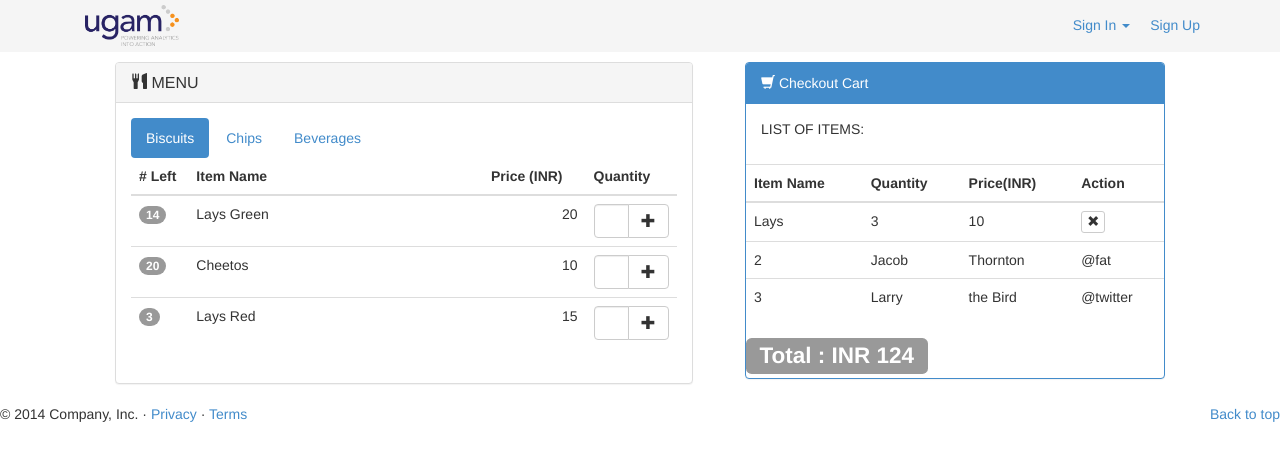
After one commit to Sarin1204/BlrCafe, a Django app: page /Cafe/menu in a window 1280 px wide. The commit adds this page. Shown: the top 461 px of the page. Run offline with Django 3.2, Linux system fonts and the light colour scheme; parts of the project's set-up code (start-up, migrations or seed data) failed here and were passed over; some libraries are stand-ins or nearby versions.

Commit message:
Menu page added.

```diff
--- a/CafeProject/Cafe/templates/Cafe/index.html
+++ b/CafeProject/Cafe/templates/Cafe/index.html
@@ -31,7 +31,7 @@
   <div class="navbar-wrapper">
       <div class="container">
 
-        <div class="navbar navbar-inverse navbar-static-top" role="navigation">
+        <div class="navbar navbar-static-top" role="navigation" style="background-color:white">
           <div class="container">
             <div class="navbar-header">
               <button type="button" class="navbar-toggle" data-toggle="collapse" data-target=".navbar-collapse">
@@ -40,7 +40,7 @@
                 <span class="icon-bar"></span>
                 <span class="icon-bar"></span>
               </button>
-              <a class="navbar-brand" href="#">Ugam</a>
+              <img class="navbar-brand"   style="height: 51px;width: 124px;padding-bottom: 0px;" src="{% static 'Cafe/img/ugam_logo.png' %}" href="www.ugamsolutions.com"></img>
             </div>
             <div class="navbar-collapse collapse">
               <ul class="nav navbar-nav pull-right">
--- /dev/null
+++ b/CafeProject/Cafe/templates/Cafe/menuCafe.html
@@ -0,0 +1,326 @@
+<!DOCTYPE html>
+<html lang="en">
+  <head>
+    <meta charset="utf-8">
+    <meta http-equiv="X-UA-Compatible" content="IE=edge">
+    <meta name="viewport" content="width=device-width, initial-scale=1">
+    <meta name="description" content="">
+    <meta name="author" content="">
+    <link rel="shortcut icon" href="ico/favicon.ico">
+
+    <title>BLR-Cafe</title>
+
+    <!-- Bootstrap core CSS -->
+<link href="css/bootstrap.css" rel="stylesheet">
+
+    <!-- Just for debugging purposes. Don't actually copy this line! -->
+    <!--[if lt IE 9]><script src="../../assets/js/ie8-responsive-file-warning.js"></script><![endif]-->
+
+    <!-- HTML5 shim and Respond.js IE8 support of HTML5 elements and media queries -->
+    <!--[if lt IE 9]>
+      <script src="https://oss.maxcdn.com/libs/html5shiv/3.7.0/html5shiv.js"></script>
+      <script src="https://oss.maxcdn.com/libs/respond.js/1.4.2/respond.min.js"></script>
+    <![endif]-->
+	{% load staticfiles %}
+    <!-- Custom styles for this template -->
+    <link href="{% static 'Cafe/css/bootstrap.css' %}" rel="stylesheet">
+  </head>
+  <body>
+  <!-- NAVBAR
+================================================== -->
+  <div class="navbar-wrapper" style="background-color:whitesmoke">
+      <div class="container">
+
+          <div class="navbar navbar-static-top" role="navigation" style="margin-bottom:0px">
+
+          <div class="container">
+            <div class="navbar-header">
+              <button type="button" class="navbar-toggle" data-toggle="collapse" data-target=".navbar-collapse">
+                <span class="sr-only">Toggle navigation</span>
+                <span class="icon-bar"></span>
+                <span class="icon-bar"></span>
+                <span class="icon-bar"></span>
+              </button>
+              <img class="navbar-brand"   style="height: 51px;width: 124px;padding-bottom: 5px;padding-top: 5px" src="{% static 'Cafe/img/ugam_logo.png' %}" href="www.ugamsolutions.com"></img>
+            </div>
+            <div class="navbar-collapse collapse">
+              <ul class="nav navbar-nav pull-right">
+          <li class="divider-vertical"></li>
+          <li class="dropdown">
+            <a class="dropdown-toggle" href="#" data-toggle="dropdown">Sign In <strong class="caret"></strong></a>
+            <div class="dropdown-menu" style="padding: 15px; padding-bottom: 0px;">
+			<!-- Login form here -->
+			<form action="[YOUR ACTION]" method="post" accept-charset="UTF-8">
+	<label>Username:</label>
+  <input id="user_username" style="margin-bottom: 15px;" type="text" name="user[username]" size="30" />
+  <label>Password:</label>
+  <input id="user_password" style="margin-bottom: 15px;" type="password" name="user[password]" size="30" />
+  <input id="user_remember_me" style="float: left; margin-right: 10px;" type="checkbox" name="user[remember_me]" value="1" />
+  <label class="string optional" for="user_remember_me"> Remember me</label>
+
+  <input class="btn btn-primary" style="clear: left; width: 100%; height: 32px; font-size: 13px;" type="submit" name="commit" value="Sign In" />
+
+</form>
+<br/>
+			</div>
+			<li style="position:relative; left:-10px"><a href="/users/sign_up">Sign Up</a></li>
+
+
+
+          </li>
+              </ul>
+            </div>
+          </div>
+        </div>
+
+      </div>
+    </div>
+	<!-- Modal window html form -->
+
+
+   <!--  Carousel - consult the Twitter Bootstrap docs at
+      http://twitter.github.com/bootstrap/javascript.html#carousel -->
+	  <div id="main_template" style="margin-left: 115px;margin-right: 115px;margin-top:10px">
+	<div class="panel panel-default" style="width:55%;display:inline-block">
+  <div class="panel-heading">
+    <h3 class="panel-title"><span class="glyphicon glyphicon-cutlery"></span>  MENU</h3>
+  </div>
+  <div class="panel-body">
+  <ul class="nav nav-pills" id="menu-pills">
+  <li class="active"><a href="#list_biscuits">Biscuits</a></li>
+  <li><a href="#list_chips">Chips</a></li>
+  <li><a href="#list_beverages">Beverages</a></li>
+</ul>
+
+<div id="menu-pillsContent" class="tab-content">
+
+
+<div class="list-group tab-pane fade in active " id="list_chips">
+
+  <table class="table table-hover">
+  <thead>
+    <tr>
+      <th width="70"># Left</th>
+      <th width="500">Item Name</th>
+      <th width="150">Price (INR)</th>
+      <th width="100">Quantity</th>
+    </tr>
+  </thead>
+  <tbody>
+    <tr>
+      <td><span class="badge">14</span></td>
+      <td>Lays Green</td>
+      <td align="right">20</td>
+      <td><div class="input-group">
+      <input type="text" class="form-control" >
+      <span class="input-group-btn">
+        <button class="btn btn-default" type="button"><span class="glyphicon glyphicon-plus"></span></button>
+      </span>
+    </div></td>
+
+    </tr>
+    <tr>
+      <td><span class="badge">20</span></td>
+      <td>Cheetos</td>
+      <td align="right">10</td>
+      <td><div class="input-group">
+      <input type="text" class="form-control" >
+      <span class="input-group-btn">
+        <button class="btn btn-default" type="button"><span class="glyphicon glyphicon-plus"></span></button>
+      </span>
+    </div></td>
+
+    </tr>
+    <tr>
+      <td><span class="badge">3</span></td>
+      <td>Lays Red</td>
+      <td align="right">15</td>
+      <td><div class="input-group">
+      <input type="text" class="form-control" >
+      <span class="input-group-btn">
+        <button class="btn btn-default" type="button"><span class="glyphicon glyphicon-plus"></span></button>
+      </span>
+    </div></td>
+
+    </tr>
+  </tbody>
+</table>
+</div>
+
+<div class="list-group tab-pane fade" id="list_biscuits">
+  <table class="table table-hover">
+  <thead>
+    <tr>
+      <th width="70"># Left</th>
+      <th width="500">Item Name</th>
+      <th width="150">Price (INR)</th>
+      <th width="100">Quantity</th>
+    </tr>
+  </thead>
+  <tbody>
+    <tr>
+      <td><span class="badge">14</span></td>
+      <td>Hide & Seek</td>
+      <td>20</td>
+      <td><div class="input-group">
+      <input type="text" class="form-control" >
+      <span class="input-group-btn">
+        <button class="btn btn-default" type="button"><span class="glyphicon glyphicon-plus"></span></button>
+      </span>
+    </div></td>
+
+    </tr>
+    <tr>
+      <td><span class="badge">20</span></td>
+      <td>Oreos</td>
+      <td>10</td>
+      <td><div class="input-group">
+      <input type="text" class="form-control" >
+      <span class="input-group-btn">
+        <button class="btn btn-default" type="button"><span class="glyphicon glyphicon-plus"></span></button>
+      </span>
+    </div></td>
+
+    </tr>
+    <tr>
+      <td><span class="badge">3</span></td>
+      <td>50 - 50</td>
+      <td>15</td>
+      <td><div class="input-group">
+      <input type="text" class="form-control" >
+      <span class="input-group-btn">
+        <button class="btn btn-default" type="button"><span class="glyphicon glyphicon-plus"></span></button>
+      </span>
+    </div></td>
+
+    </tr>
+  </tbody>
+</table>
+</div>
+
+<div class="list-group tab-pane fade" id="list_beverages">
+  <table class="table table-hover">
+  <thead>
+    <tr>
+      <th width="70"># Left</th>
+      <th width="500">Item Name</th>
+      <th width="150">Price (INR)</th>
+      <th width="100">Quantity</th>
+    </tr>
+  </thead>
+  <tbody>
+    <tr>
+      <td><span class="badge">14</span></td>
+      <td>Pepsi</td>
+      <td>20</td>
+      <td><div class="input-group">
+      <input type="text" class="form-control" >
+      <span class="input-group-btn">
+        <button class="btn btn-default" type="button"><span class="glyphicon glyphicon-plus"></span></button>
+      </span>
+    </div></td>
+
+    </tr>
+    <tr>
+      <td><span class="badge">20</span></td>
+      <td>Coca -Cola.</td>
+      <td>10</td>
+      <td><div class="input-group">
+      <input type="text" class="form-control" >
+      <span class="input-group-btn">
+        <button class="btn btn-default" type="button"><span class="glyphicon glyphicon-plus"></span></button>
+      </span>
+    </div></td>
+
+    </tr>
+    <tr>
+      <td><span class="badge">3</span></td>
+      <td>Miranda</td>
+      <td>15</td>
+      <td><div class="input-group">
+      <input type="text" class="form-control" >
+      <span class="input-group-btn">
+        <button class="btn btn-default" type="button"><span class="glyphicon glyphicon-plus"></span></button>
+      </span>
+    </div></td>
+
+    </tr>
+  </tbody>
+</table>
+</div>
+</div>
+</div>
+
+</div>
+
+<div class="panel panel-primary" style="float:right;width:40%">
+<div class="panel-heading"><span class="glyphicon glyphicon-shopping-cart"></span>  Checkout Cart</div>
+  <div class="panel-body">
+    <p>LIST OF ITEMS:</p>
+  </div>
+
+  <!-- Table -->
+  <table class="table ">
+        <thead>
+          <tr>
+            <th>Item Name</th>
+            <th>Quantity</th>
+            <th>Price(INR)</th>
+			<th>Action</th>
+          </tr>
+        </thead>
+        <tbody>
+          <tr>
+            <td>Lays</td>
+            <td>3</td>
+            <td>10</td>
+            <td><button type="button" class="btn btn-default btn-xs">
+  <span class="glyphicon glyphicon-remove"></span>
+</button></td>
+          </tr>
+          <tr>
+            <td>2</td>
+            <td>Jacob</td>
+            <td>Thornton</td>
+            <td>@fat</td>
+          </tr>
+          <tr>
+            <td>3</td>
+            <td>Larry</td>
+            <td>the Bird</td>
+            <td>@twitter</td>
+          </tr>
+        </tbody>
+      </table>
+
+    <h2><span class="label label-default" width:"100%">Total : INR 124</span></h2>
+</div>
+</div>
+</div>
+
+      <!-- FOOTER -->
+      <footer>
+        <p class="pull-right"><a href="#">Back to top</a></p>
+        <p>&copy; 2014 Company, Inc. &middot; <a href="#">Privacy</a> &middot; <a href="#">Terms</a></p>
+      </footer>
+
+    </div><!-- /.container -->
+
+
+    <!-- Bootstrap core JavaScript
+    ================================================== -->
+    <!-- Placed at the end of the document so the pages load faster -->
+ 	<script src="https://ajax.googleapis.com/ajax/libs/jquery/1.11.0/jquery.min.js"></script>
+    <script src="{% static 'Cafe/js/bootstrap.min.js' %}"></script>
+	<script>
+  $(document).ready(function(){
+    $('.carousel').carousel();
+  });
+
+  $('#menu-pills a').click(function (e) {
+  e.preventDefault()
+  $(this).tab('show')
+})
+</script>
+  </body>
+</html>
--- a/CafeProject/Cafe/urls.py
+++ b/CafeProject/Cafe/urls.py
@@ -3,5 +3,6 @@
 from Cafe import views
 
 urlpatterns = patterns('',
-    url(r'^$', views.index, name='index')
+    url(r'^$', views.index, name='index'),
+    url(r'menu', views.menu, name='menu')
 )
--- a/CafeProject/Cafe/views.py
+++ b/CafeProject/Cafe/views.py
@@ -4,3 +4,6 @@
 
 def index(request):
     return render(request, 'Cafe/index.html')
+
+def menu(request):
+    return render(request, 'Cafe/menuCafe.html')
```
Also changed, not shown: CafeProject/Cafe/static/Cafe/img/ugam_logo.png (added).
